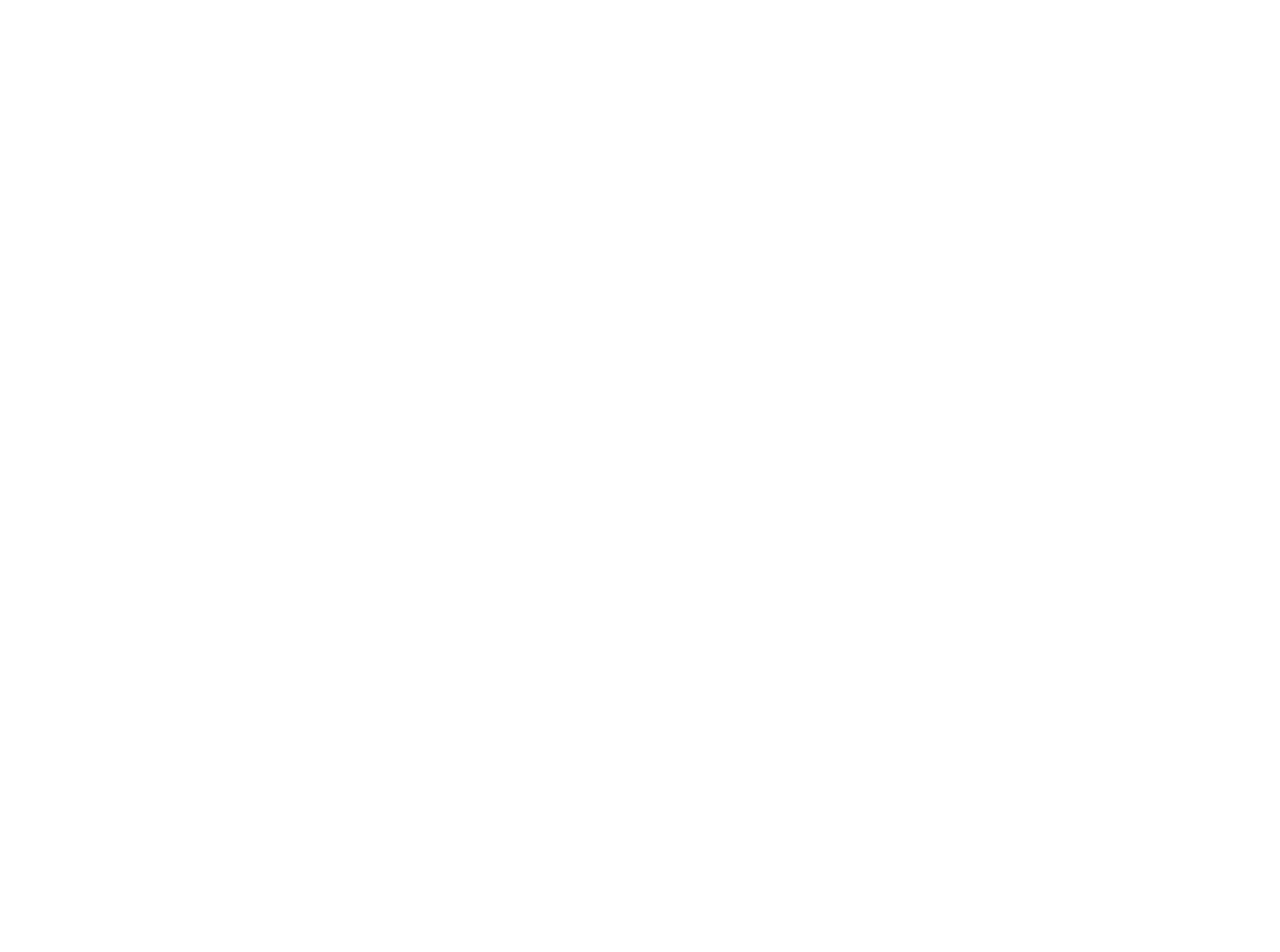
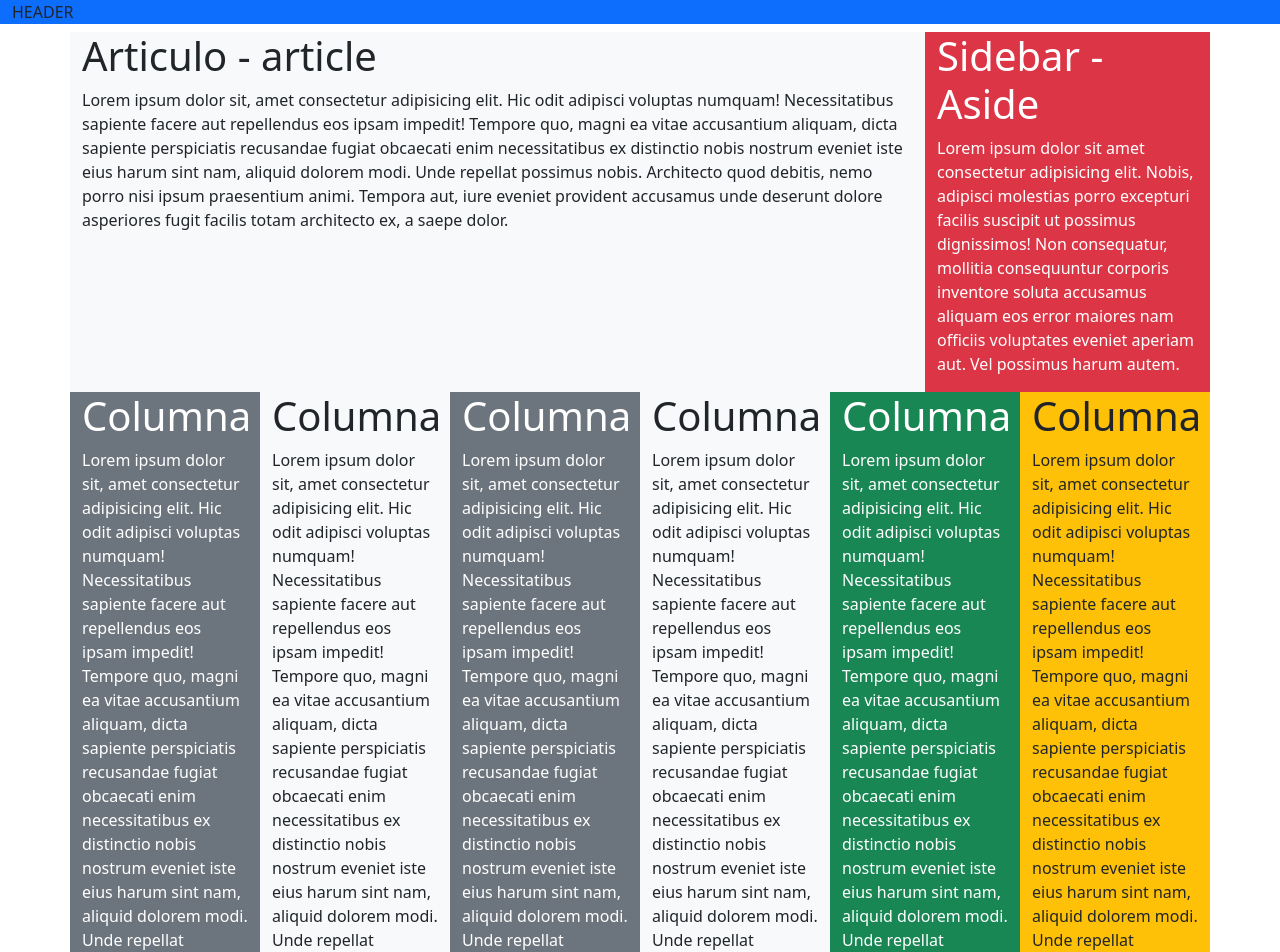
Before and after one commit to xtream2000c/ActividadBootstrap, a plain HTML site: page P3/index.html in a window 1280 px wide. Shown: the top 952 px of the page. Before the commit the page ends 800 px from the top, so only its background shows below. Drawn offline with Linux system fonts and the light colour scheme.

Commit message:
P3 terminado

```diff
--- a/P3/index.html
+++ b/P3/index.html
@@ -12,6 +12,54 @@
   </head>
   <body>
 
+    <div class="container-fluid bg-primary">
+      HEADER
+    </div>
+
+    <div class="container mt-2">
+      <div class="row">
+
+        <div class="col-lg-9 col-md-9 col-sm-8 bg-light">
+          <h1>Articulo - article</h1>
+          <p>Lorem ipsum dolor sit, amet consectetur adipisicing elit. Hic odit adipisci voluptas numquam! Necessitatibus sapiente facere aut repellendus eos ipsam impedit! Tempore quo, magni ea vitae accusantium aliquam, dicta sapiente perspiciatis recusandae fugiat obcaecati enim necessitatibus ex distinctio nobis nostrum eveniet iste eius harum sint nam, aliquid dolorem modi. Unde repellat possimus nobis. Architecto quod debitis, nemo porro nisi ipsum praesentium animi. Tempora aut, iure eveniet provident accusamus unde deserunt dolore asperiores fugit facilis totam architecto ex, a saepe dolor.</p>
+        </div>
+        <div class="col-lg-3 col-md-3 col-sm-4 bg-danger text-white">
+          <h1>Sidebar - Aside</h1>
+          <p>Lorem ipsum dolor sit amet consectetur adipisicing elit. Nobis, adipisci molestias porro excepturi facilis suscipit ut possimus dignissimos! Non consequatur, mollitia consequuntur corporis inventore soluta accusamus aliquam eos error maiores nam officiis voluptates eveniet aperiam aut. Vel possimus harum autem.</p>
+        </div>
+
+        <div class="col-lg-2 col-md-3 col-sm-6 bg-secondary text-white">
+          <h1>Columna</h1>
+          <p>Lorem ipsum dolor sit, amet consectetur adipisicing elit. Hic odit adipisci voluptas numquam! Necessitatibus sapiente facere aut repellendus eos ipsam impedit! Tempore quo, magni ea vitae accusantium aliquam, dicta sapiente perspiciatis recusandae fugiat obcaecati enim necessitatibus ex distinctio nobis nostrum eveniet iste eius harum sint nam, aliquid dolorem modi. Unde repellat possimus nobis. Architecto quod debitis, nemo porro nisi ipsum praesentium animi. Tempora aut, iure eveniet provident accusamus unde deserunt dolore asperiores fugit facilis totam architecto ex, a saepe dolor.</p>
+        </div>
+        <div class="col-lg-2 col-md-3 col-sm-6 bg-light">
+          <h1>Columna</h1>
+          <p>Lorem ipsum dolor sit, amet consectetur adipisicing elit. Hic odit adipisci voluptas numquam! Necessitatibus sapiente facere aut repellendus eos ipsam impedit! Tempore quo, magni ea vitae accusantium aliquam, dicta sapiente perspiciatis recusandae fugiat obcaecati enim necessitatibus ex distinctio nobis nostrum eveniet iste eius harum sint nam, aliquid dolorem modi. Unde repellat possimus nobis. Architecto quod debitis, nemo porro nisi ipsum praesentium animi. Tempora aut, iure eveniet provident accusamus unde deserunt dolore asperiores fugit facilis totam architecto ex, a saepe dolor.</p>
+        </div>
+        <div class="col-lg-2 col-md-3 col-sm-6 bg-secondary text-white">
+          <h1>Columna</h1>
+          <p>Lorem ipsum dolor sit, amet consectetur adipisicing elit. Hic odit adipisci voluptas numquam! Necessitatibus sapiente facere aut repellendus eos ipsam impedit! Tempore quo, magni ea vitae accusantium aliquam, dicta sapiente perspiciatis recusandae fugiat obcaecati enim necessitatibus ex distinctio nobis nostrum eveniet iste eius harum sint nam, aliquid dolorem modi. Unde repellat possimus nobis. Architecto quod debitis, nemo porro nisi ipsum praesentium animi. Tempora aut, iure eveniet provident accusamus unde deserunt dolore asperiores fugit facilis totam architecto ex, a saepe dolor.</p>
+        </div>
+        <div class="col-lg-2 col-md-3 col-sm-6 bg-light">
+          <h1>Columna</h1>
+          <p>Lorem ipsum dolor sit, amet consectetur adipisicing elit. Hic odit adipisci voluptas numquam! Necessitatibus sapiente facere aut repellendus eos ipsam impedit! Tempore quo, magni ea vitae accusantium aliquam, dicta sapiente perspiciatis recusandae fugiat obcaecati enim necessitatibus ex distinctio nobis nostrum eveniet iste eius harum sint nam, aliquid dolorem modi. Unde repellat possimus nobis. Architecto quod debitis, nemo porro nisi ipsum praesentium animi. Tempora aut, iure eveniet provident accusamus unde deserunt dolore asperiores fugit facilis totam architecto ex, a saepe dolor.</p>
+        </div>
+        <div class="col-lg-2 col-md-6 col-sm-6 bg-success text-white">
+          <h1>Columna</h1>
+          <p>Lorem ipsum dolor sit, amet consectetur adipisicing elit. Hic odit adipisci voluptas numquam! Necessitatibus sapiente facere aut repellendus eos ipsam impedit! Tempore quo, magni ea vitae accusantium aliquam, dicta sapiente perspiciatis recusandae fugiat obcaecati enim necessitatibus ex distinctio nobis nostrum eveniet iste eius harum sint nam, aliquid dolorem modi. Unde repellat possimus nobis. Architecto quod debitis, nemo porro nisi ipsum praesentium animi. Tempora aut, iure eveniet provident accusamus unde deserunt dolore asperiores fugit facilis totam architecto ex, a saepe dolor.</p>
+        </div>
+        <div class="col-lg-2 col-md-6 col-sm-6 bg-warning">
+          <h1>Columna</h1>
+          <p>Lorem ipsum dolor sit, amet consectetur adipisicing elit. Hic odit adipisci voluptas numquam! Necessitatibus sapiente facere aut repellendus eos ipsam impedit! Tempore quo, magni ea vitae accusantium aliquam, dicta sapiente perspiciatis recusandae fugiat obcaecati enim necessitatibus ex distinctio nobis nostrum eveniet iste eius harum sint nam, aliquid dolorem modi. Unde repellat possimus nobis. Architecto quod debitis, nemo porro nisi ipsum praesentium animi. Tempora aut, iure eveniet provident accusamus unde deserunt dolore asperiores fugit facilis totam architecto ex, a saepe dolor.</p>
+        </div>
+      </div>
+    </div>
+    <div class="container-fluid bg-info text-white">
+      <h1>
+        ESOS CHAVALES DE DAW
+      </h1>
+    </div>
+
     <!-- Bootstrap JavaScript Libraries -->
     <script src="bootstrap/js/bootstrap.bundle.min.js"></script>
   </body>
```
